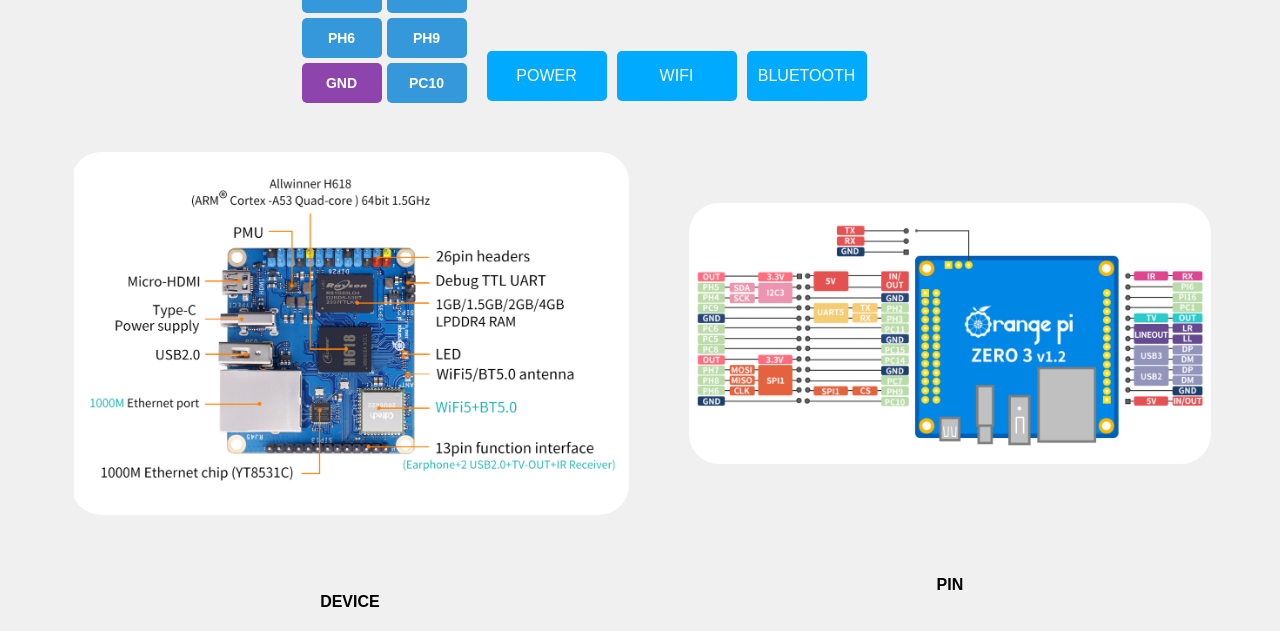
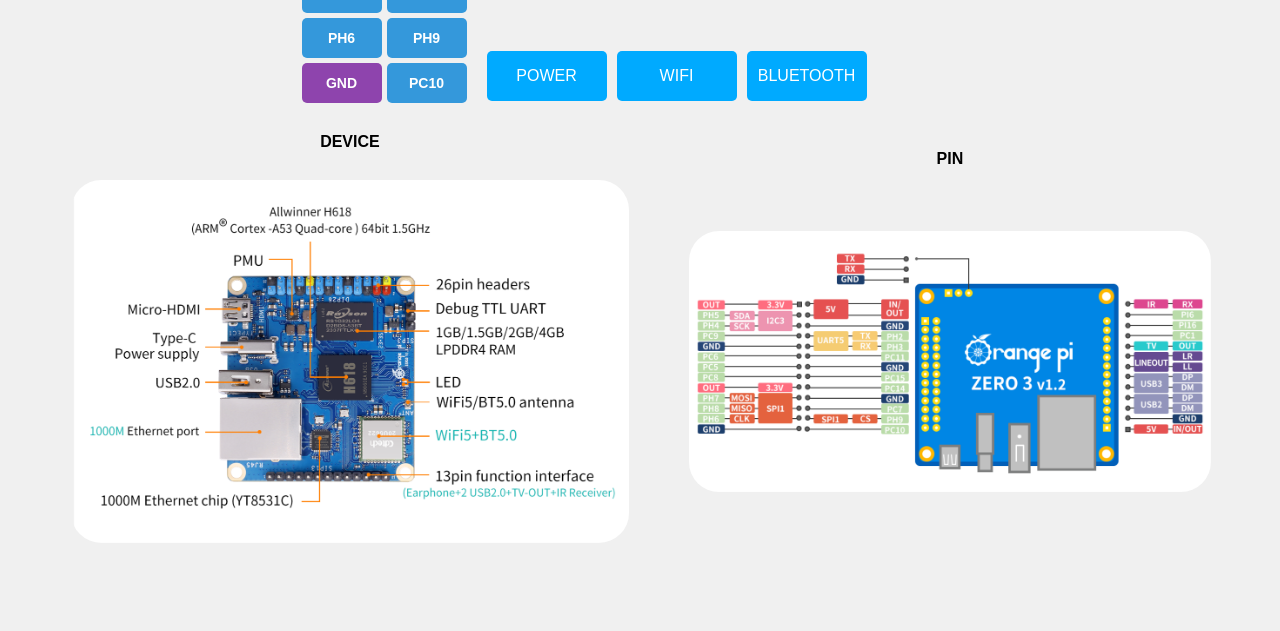
Before and after one commit to HuYingTran/Server_OrangePi, a Flask app: page /orangepi in a window 1280 px wide. Shown: the part 514-1145 px from the top of the page. Run offline with Flask 3, Linux system fonts and the light colour scheme.

Commit message:
fix html

```diff
--- a/templates/styles.css
+++ b/static/styles.css
@@ -2,10 +2,6 @@
     margin: 0;
     padding: 0;
     box-sizing: border-box;
-}
-
-body {
-    font-family: Arial, sans-serif;
 }
 
 header {
@@ -111,11 +107,6 @@ header {
     width: 100%;
 }
 
-
-body {
-    font-family: Arial, sans-serif;
-}
-
 .image-gallery {
     display: flex;
     justify-content: space-between;
@@ -147,18 +138,13 @@ body {
 }
 
 body {
+    font-family: Arial, sans-serif;
     display: flex;
     flex-direction: column;
-    align-items: center;
-    justify-content: center;
+    width: 100%;
     min-height: 100vh;
     margin: 0;
     background-color: #f0f0f0;
-}
-
-.container {
-    display: flex;
-    align-items: center;
 }
 
 .button-table {
@@ -215,21 +201,11 @@ button:hover {
     background-color: #0088cc;
 }
 
-
-
-body {
-    display: flex;
-    flex-direction: column;
-    align-items: center;
-    justify-content: center;
-    min-height: 100vh;
-    margin: 0;
-    background-color: #f0f0f0;
-}
-
 .container {
     display: flex;
     align-items: center;
+    align-items: center;
+    justify-content: center;
 }
 
 .button-table {
--- a/templates/main.html
+++ b/templates/main.html
@@ -5,7 +5,7 @@
     <meta charset="UTF-8">
     <meta name="viewport" content="width=device-width, initial-scale=1.0">
     <title>HuynhTran</title>
-    <link rel="stylesheet" href="styles.css">
+    <link rel="stylesheet" href="../static/styles.css">
 </head>
 
 <body>
--- a/templates/orangepi.html
+++ b/templates/orangepi.html
@@ -4,7 +4,7 @@
     <meta charset="UTF-8">
     <meta name="viewport" content="width=device-width, initial-scale=1.0">
     <title>HuynhTran</title>
-    <link rel="stylesheet" href="styles.css">
+    <link rel="stylesheet" href="../static/styles.css">
 </head>
 <body>
 
@@ -58,12 +58,12 @@
 
     <div class="image-gallery">
         <div class="image-container">
+            <p class="image-caption">DEVICE</p>
             <img src="images/img_orangepi_device.png" alt="DEVICE">
-            <p class="image-caption">DEVICE</p>
         </div>
         <div class="image-container">
+            <p class="image-caption">PIN</p>
             <img src="images/img_orangepi_pin.png" alt="PIN">
-            <p class="image-caption">PIN</p>
         </div>
     </div>
 
```
